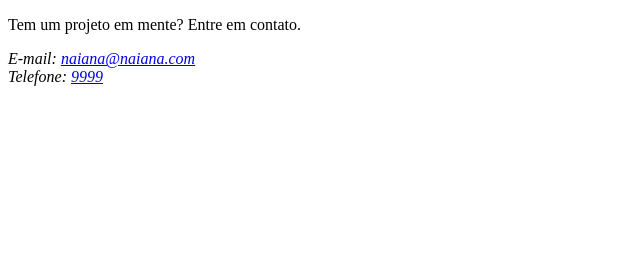
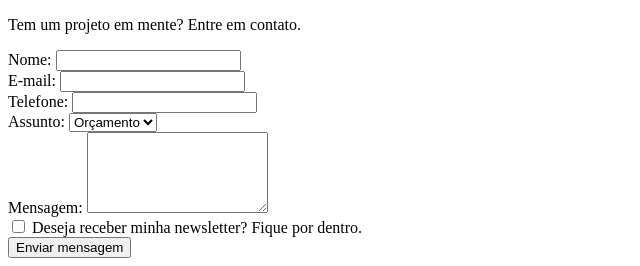
Before and after one commit to naiana-machado/site, a plain HTML site: page index.html in a window 1280 px wide. Shown: the part 594-860 px from the top of the page, without its empty margins (0-640 px from the left). Before the commit the page ends 800 px from the top, so only its background shows below. Drawn offline with Linux system fonts and the light colour scheme.

Commit message:
formulario

```diff
--- a/index.html
+++ b/index.html
@@ -72,11 +72,40 @@
 
             <p>Tem um projeto em mente? Entre em contato.</p>
 
-            <address>
-                E-mail: <a href="mailto:naiana@naiana.com">naiana@naiana.com</a> <br>
+    <form action="">
 
-                Telefone: <a href="tel+55489999">9999</a>
-            </address>
+                <label for="nome">Nome: </label>
+                <input type="text" id="nome" name="nome" required>
+
+                <br>
+
+                <label for="email">E-mail: </label>
+                <input type="email" id="email" name="email" required>
+
+                <br>
+
+                <label for="telefone">Telefone: </label>
+                <input type="tel" id="telefone" name="telefone">
+
+                <br>
+
+                <label for="assunto">Assunto: </label>
+                <select name="assunto" id="assunto">
+                    <option value="orcamento">Orçamento</option>
+                    <option value="duvida">Dúvida</option>
+                    <option value="outro">Outro</option>
+                </select>
+
+                <br>
+                <label for="mensagem">Mensagem:</label>
+                <textarea name="mensagem" id="mensagem" cols="20" rows="05" required></textarea>
+                <br>
+
+                <input type="checkbox" id="inscricao" name="inscricao">
+                <label for="inscricao">Deseja receber minha newsletter? Fique por dentro.</label>
+                <br>
+
+                <input type="submit" value="Enviar mensagem">
 
         </section>
 
```
